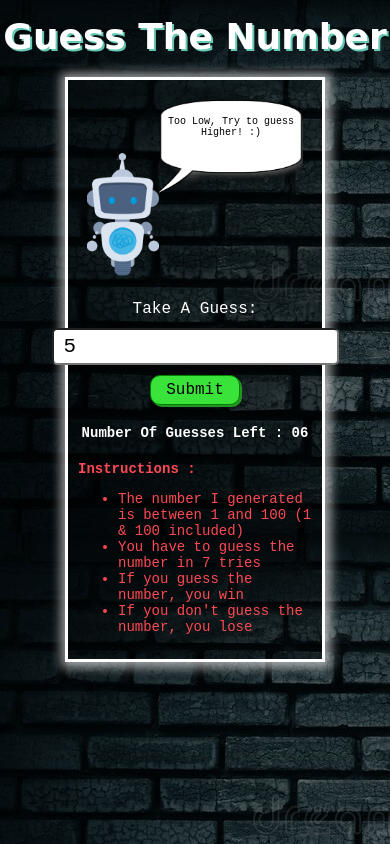
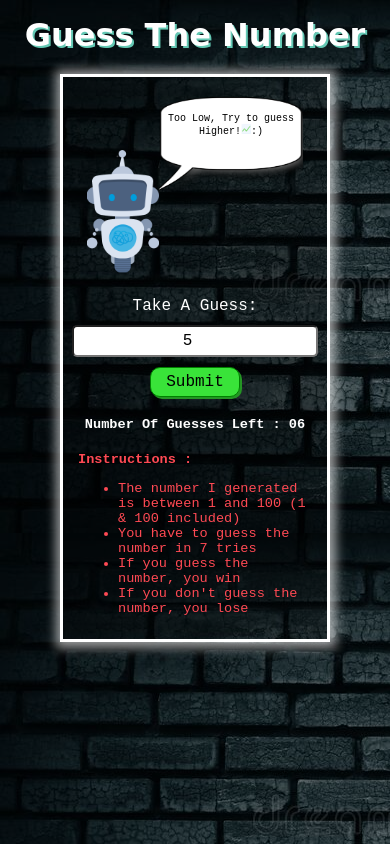
Before and after one commit to SubhojeetDas1107/GameZone, a plain HTML site: page GuessTheNumber/index.html in a window 390 px wide. Both pictures are taken after typing "5" into the empty fields and a click on the button "Submit". Drawn offline with Linux system fonts and the light colour scheme.

Commit message:
some css fixes and added graph icons in the message

```diff
--- a/GuessTheNumber/index.html
+++ b/GuessTheNumber/index.html
@@ -21,8 +21,10 @@
 
             <section id="ui">
                 <span id="guess">Take A Guess:</span>
-                <input type="number" id="guest" placeholder="Enter your Guess">
-                <button id="submit" onclick="guesser()">Submit</button>
+                <div id = "input">
+                    <input type="number" id="guest" placeholder="Enter your Guess">
+                    <button id="submit" onclick="guesser()">Submit</button>
+                </div>
             </section>
             <div id="score">Number Of Guesses Left : 07<br></div>
             <div id="inst"><b>Instructions :</b>
--- a/GuessTheNumber/script.js
+++ b/GuessTheNumber/script.js
@@ -21,13 +21,13 @@ function guesser(){
         else if(x>r){
             dialog.innerHTML = "";
             setTimeout(rite=>{
-                dialog.innerHTML = "<br><br> Too High, Try to guess Lower! :)";
+                dialog.innerHTML = "<br><br> Too High, Try to guess Lower!<img class = 'message-image' src = './assets/decrease.png'>:)";
             },200);
         }
         else{
             dialog.innerHTML = "";
             setTimeout(rite=>{
-                dialog.innerHTML = "<br><br> Too Low, Try to guess Higher! :)";
+                dialog.innerHTML = "<br><br> Too Low, Try to guess Higher!<img class = 'message-image' src = './assets/increase.png'>:)";
             },200);
 
         }
--- a/GuessTheNumber/style.css
+++ b/GuessTheNumber/style.css
@@ -49,6 +49,7 @@ body::before {
     align-items: center;
     text-align: center;
     box-shadow: 1px 1px 10px 5px rgba(255, 255 ,255 ,0.6);
+    padding:10px 15px;
 }
 
 #boss{
@@ -70,7 +71,6 @@ body::before {
     animation: upDown 1s ease-in-out infinite alternate;
     font-size: 10px;
 }
-
 
 #bot{
     display: inline-block;
@@ -99,12 +99,15 @@ body::before {
     display: flex;
     align-items: center;
     justify-content: center;
+    /* border:2px solid red; */
+    flex-wrap: wrap;
 }
 
 #guess{
     color:white;
     font-family: monospace;
-    font-size: 30px;
+    font-size: 1.5rem;
+    /* border:2px solid yellow; */
 }
 
 #guest{
@@ -147,101 +150,79 @@ body::before {
     margin-top: 20px;
 }
 
+.message-image {
+    width:10px;
+    height:10px;
+}
+@media only screen and (max-width: 1150px) {
+    #guess {
+        font-size : 1.2rem;
+    }
 
-@media screen and (max-width: 1100px) {
-    #guess{
-        font-size: 16px;
+    #guest, #submit{
+        font-size: 1rem;
     }
-    #guesst{
-        font-size: 16px;
-    }
-    #submit{
-        font-size: 16px;
-    }
-    #inst{
-        font-size: 14px;
+
+    #inst {
+        font-size:0.85rem;
     }
 }
 
 @media screen and (max-width: 745px) {
-    #guess{
-        font-size: 16px;
+    #guess, #score{
+        font-size: 1rem;
     }
-    #guesst{
-        font-size: 16px;
+
+    #inst{
+        font-size: 0.85rem;
     }
-    #submit{
-        font-size: 16px;
-    }
-    #inst{
-        font-size: 14px;
-    }
-    #ui{
-        flex-direction: column;
-    }
-    #score{
-        font-size: 16px;
-    }
+
     #game{
         height: auto;
     }
-
-
 }
 
 @media screen and (max-width: 715px) {
     #game{
-        padding: 10px;
         margin-bottom: 20px;
     }
-    #guess{
-        font-size: 16px;
-    }
-    #guesst{
-        font-size: 16px;
-    }
-    #submit{
-        font-size: 16px;
-    }
-    #inst{
-        font-size: 14px;
-    }
-    #ui{
-        flex-direction: column;
-    }
+
     #score{
-        font-size: 14px;
-    }
-    #game{
-        height: auto;
-    }
-    #boss{
-        display:flexbox;
+        font-size: 0.85rem;
     }
 
     #dialogue{
-        text-align: center;
-        justify-content: center;
         width: 144px;
         height: 120px;
-        margin-bottom: 90px;
-        background-image: url('./assets/dialoguebox.png');
         background-size: 144px 120px;
-        font-family: monospace;
-        animation: upDown 1s ease-in-out infinite alternate;
-        font-size: 10px;
     }
-
 
     #bot{
         width: 72px;
         height: 144px;
-        margin-top: 50px;
-        background-image: url('./assets/boss.png');
         background-size: 72px 144px;
         margin-left: 0px;
     }
+
     #heading{
-        font-size: 36px;
+        font-size: 2rem;
     }
 }
+
+@media screen and (max-width : 580px) {
+    #guest {
+        text-align: center;
+    }
+}
+
+@media screen and (max-width: 390px) {
+    #input {
+        display: flex;
+        justify-content: center;
+        align-items: center;
+        flex-direction: column;
+    }
+    #guest {
+        width:95%;
+    }
+}
```
Also changed, not shown: GuessTheNumber/assets/decrease.png (added), GuessTheNumber/assets/increase.png (added).
